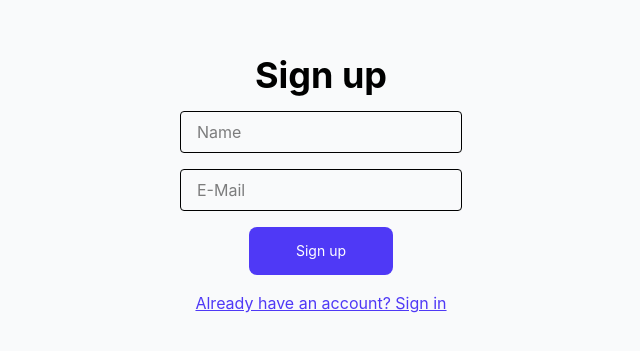
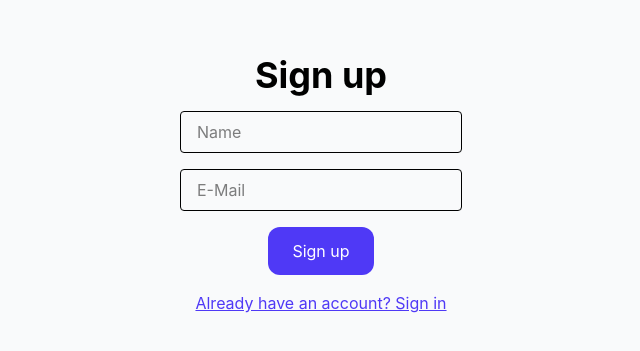
Before and after one commit to nkanunnikow-journaway/Chat_App, a React (Vite) app: page / in a window 1280 px wide. Shown: the part 215-566 px from the top of the page, without its empty margins (319-959 px from the left). Built offline with nearby package versions, Linux system fonts and the light colour scheme; no server answers; the HTML template or start-up script is replaced by a standard one.

Commit message:
add button componenten and logout button

```diff
--- a/src/App.tsx
+++ b/src/App.tsx
@@ -10,11 +10,15 @@ function App() {
     setCurrentUser(user);
   }
 
+  function handleLogout() {
+    setCurrentUser(null);
+  }
+
   if (!currentUser) {
     return <RegisterPage onAuthSuccess={handleAuthSuccess} />;
   }
 
-  return <UsersPage currentUser={currentUser} />;
+  return <UsersPage currentUser={currentUser} onLogout={handleLogout} />;
 }
 
 export default App;
--- a/src/components/ChatWindow.tsx
+++ b/src/components/ChatWindow.tsx
@@ -3,6 +3,7 @@ import { createMessage, getMessages } from '../api/messagesApi.tsx';
 import type { Chat } from '../types/chats.tsx';
 import type { Message } from '../types/messages.tsx';
 import type { User } from '../types/users.tsx';
+import Button from './ui/Button.tsx';
 import { useState, useEffect } from 'react';
 
 type ChatWindowProps = {
@@ -113,13 +114,7 @@ function ChatWindow({ selectedUser, currentUser }: ChatWindowProps) {
             value={messageText}
             onChange={(event) => setMessageText(event.target.value)}
           />
-
-          <button
-            className="rounded-xl bg-indigo-600 px-6 py-3 text-white hover:bg-indigo-700"
-            onClick={handleSendMessage}
-          >
-            Senden
-          </button>
+          <Button onClick={handleSendMessage}>Senden</Button>
         </div>
       </footer>
     </main>
--- a/src/components/UserList.tsx
+++ b/src/components/UserList.tsx
@@ -1,13 +1,15 @@
 import { getUsers, searchUsersByName } from '../api/usersApi.tsx';
 import type { User } from '../types/users.tsx';
+import Button from './ui/Button.tsx';
 import { useState, useEffect } from 'react';
 
 type UserListProps = {
   selectedUser: User | null;
   onSelectUser: (user: User) => void;
+  onLogout: () => void;
 };
 
-function UserList({ selectedUser, onSelectUser }: UserListProps) {
+function UserList({ selectedUser, onSelectUser, onLogout }: UserListProps) {
   const [users, setUsers] = useState<User[]>([]);
   const [searchTerm, setSearchTerm] = useState('');
 
@@ -45,7 +47,7 @@ function UserList({ selectedUser, onSelectUser }: UserListProps) {
     loadUsers();
   }, []);
   return (
-    <aside className="w-80 border-r border-gray-200 bg-white">
+    <aside className="w-80 border-r border-gray-200 bg-white flex flex-col justify-between">
       <div className="p-4">
         <input
           className="w-full rounded-xl border border-gray-200 bg-gray-50 px-4 py-3 outline-none focus:border-indigo-500"
@@ -75,6 +77,9 @@ function UserList({ selectedUser, onSelectUser }: UserListProps) {
           </button>
         ))}
       </div>
+      <div className="p-4">
+        <Button onClick={onLogout}>Logout</Button>
+      </div>
     </aside>
   );
 }
--- /dev/null
+++ b/src/components/ui/Button.tsx
@@ -0,0 +1,21 @@
+import React from 'react';
+
+type ButtonProps = {
+  children: React.ReactNode;
+  onClick: () => void;
+  disabled?: boolean;
+};
+
+function Button({ children, onClick, disabled }: ButtonProps) {
+  return (
+    <button
+      onClick={onClick}
+      disabled={disabled}
+      className="rounded-xl bg-indigo-600 px-6 py-3 text-white hover:bg-indigo-700"
+    >
+      {children}
+    </button>
+  );
+}
+
+export default Button;
--- a/src/pages/RegisterPage.tsx
+++ b/src/pages/RegisterPage.tsx
@@ -1,4 +1,5 @@
 import { createUser, getUserByEmail } from '../api/usersApi';
+import Button from '../components/ui/Button.tsx';
 import type { User } from '../types/users.tsx';
 import confetti from 'canvas-confetti';
 import { useState } from 'react';
@@ -68,11 +69,7 @@ function RegisterPage({ onAuthSuccess }: RegisterPageProps) {
         onChange={(event) => setEmail(event.target.value)}
       />
       {status === 'error' && <p className="text-red-500">Something went wrong. Please try again.</p>}
-      <button
-        className="flex h-12 w-36 items-center justify-center rounded-lg bg-indigo-600 text-sm text-white hover:bg-indigo-700 disabled:cursor-not-allowed disabled:opacity-70"
-        onClick={handleSubmit}
-        disabled={status === 'loading' || status === 'success'}
-      >
+      <Button onClick={handleSubmit} disabled={status === 'loading' || status === 'success'}>
         <span className="flex items-center gap-1">
           {status === 'loading' || status === 'success' ? (
             <>
@@ -86,7 +83,7 @@ function RegisterPage({ onAuthSuccess }: RegisterPageProps) {
             'Sign up'
           )}
         </span>
-      </button>
+      </Button>
       <button
         className="text-indigo-600 underline"
         onClick={() => {
--- a/src/pages/UsersPage.tsx
+++ b/src/pages/UsersPage.tsx
@@ -5,14 +5,15 @@ import { useState } from 'react';
 
 type UsersPageProps = {
   currentUser: User;
+  onLogout: () => void;
 };
 
-function UsersPage({ currentUser }: UsersPageProps) {
+function UsersPage({ currentUser, onLogout }: UsersPageProps) {
   const [selectedUser, setSelectedUser] = useState<User | null>(null);
 
   return (
     <div className="flex min-h-screen bg-gray-100 text-gray-900">
-      <UserList selectedUser={selectedUser} onSelectUser={setSelectedUser} />
+      <UserList selectedUser={selectedUser} onSelectUser={setSelectedUser} onLogout={onLogout} />
       <ChatWindow selectedUser={selectedUser} currentUser={currentUser} />
     </div>
   );
```
